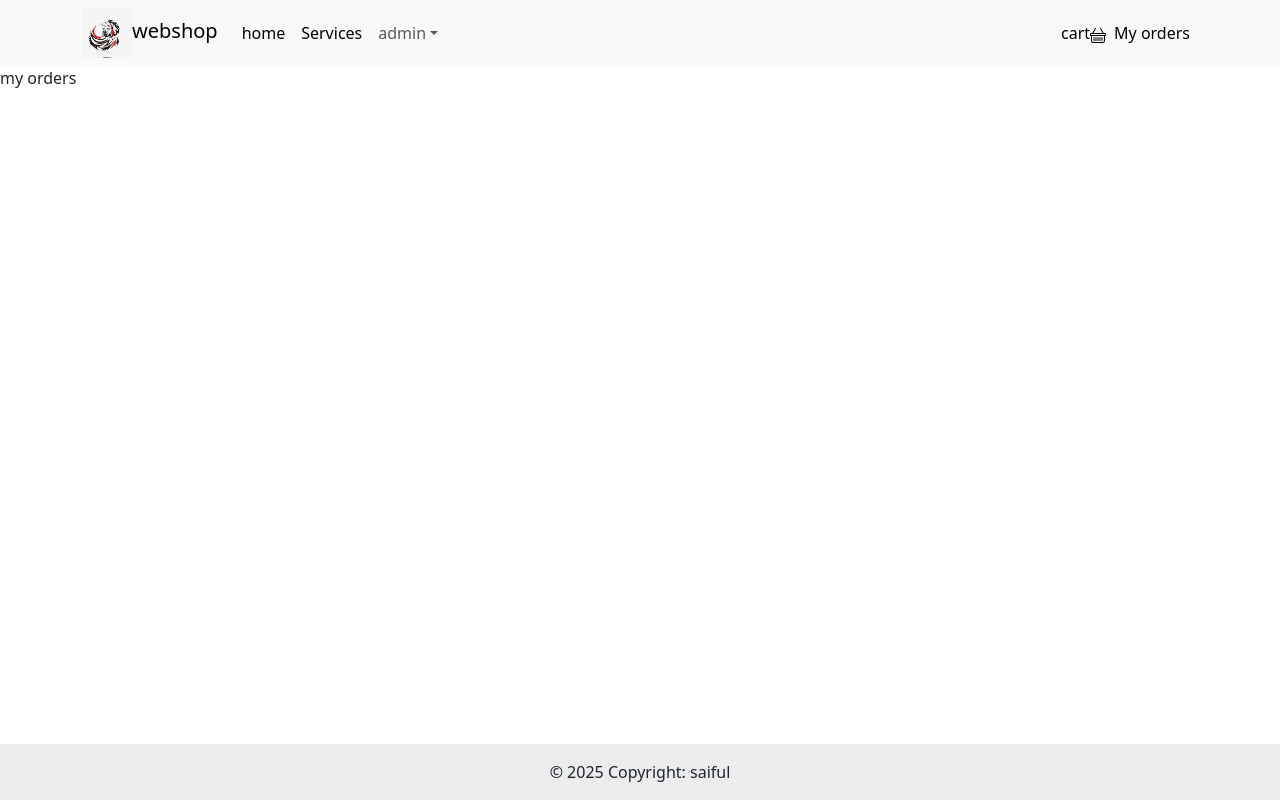
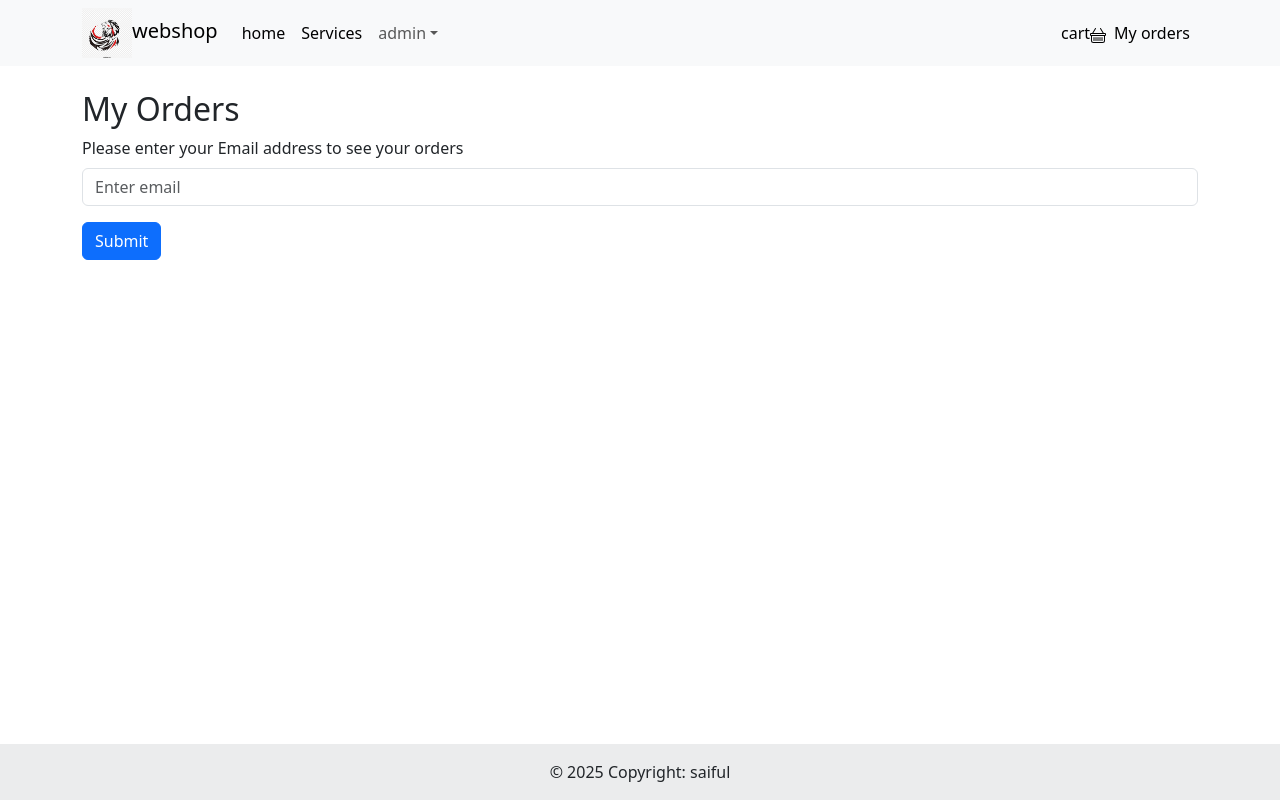
Before and after one commit to fra-uas-cloud-webshop/webshop-frontend, a React (Create React App) app: page /myOrders in a window 1280 px wide. Built offline with nearby package versions, Linux system fonts and the light colour scheme.

Commit message:
order history page added

```diff
--- a/src/components/common/CheckoutPage.js
+++ b/src/components/common/CheckoutPage.js
@@ -1,4 +1,4 @@
-import axios from "axios";
+
 import React, { useState, useEffect } from "react";
 import { Container, Table, Button, Form, Alert, Modal, Row, Col, Image } from "react-bootstrap";
 import { useNavigate } from "react-router-dom";
@@ -56,7 +56,7 @@ const CheckoutPage = () => {
                 customerEmail: userInfo.email,
                 phone: userInfo.phone,
                 shippingAddress: userInfo.address,
-            items: cart.map(item => ({
+            items:cart.map(item => ({
                 productId: item._id,
                 productName: item.productName,
                 quantity: item.quantity,
--- a/src/components/orders/MyOrders.js
+++ b/src/components/orders/MyOrders.js
@@ -1,9 +1,88 @@
-import React from 'react';
+import React, { useState } from "react";
+import { Button, Form, Alert, Table } from "react-bootstrap";
 
 const MyOrders = () => {
+    const [email, setEmail] = useState("");
+    const [orders, setOrders] = useState([]);
+    const [error, setError] = useState(null);
+    const [loading, setLoading] = useState(false);
+
+    const handleSubmit = async (e) => {
+        e.preventDefault();
+
+        if (!email) {
+            setError("Please enter a valid email address.");
+            return;
+        }
+
+        setLoading(true);
+        setError(null);
+
+        try {
+            const response = await fetch(`http://localhost:8080/api/orders/by-email?email=${email}`);
+
+            if (!response.ok) {
+                throw new Error("Failed to fetch orders. Please try again.");
+            }
+
+            const data = await response.json();
+            setOrders(data);
+        } catch (err) {
+            setError(err.message);
+        } finally {
+            setLoading(false);
+        }
+    };
+
     return (
-        <div>
-        my orders
+        <div className="container mt-4">
+            <h2>My Orders</h2>
+
+            <Form onSubmit={handleSubmit}>
+                <Form.Group className="mb-3" controlId="formBasicEmail">
+                    <Form.Label>Please enter your Email address to see your orders</Form.Label>
+                    <Form.Control
+                        type="email"
+                        placeholder="Enter email"
+                        value={email}
+                        onChange={(e) => setEmail(e.target.value)}
+                        required
+                    />
+                </Form.Group>
+                <Button type="submit" variant="primary" disabled={loading}>
+                    {loading ? "Loading..." : "Submit"}
+                </Button>
+            </Form>
+
+            {error && <Alert variant="danger" className="mt-3">{error}</Alert>}
+
+            {orders.length > 0 && (
+                <div className="mt-4">
+                    <h3>Your Orders</h3>
+                    <Table striped bordered hover>
+                        <thead>
+                            <tr>
+                                <th>#</th>
+                                <th>Order ID</th>
+                                <th>Total Amount</th>
+                                <th>Status</th>
+                                <th>Date</th>
+                            </tr>
+                        </thead>
+                        <tbody>
+                            {orders.map((order, index) => (
+                                <tr key={order.id}>
+                                    <td>{index + 1}</td>
+                                    <td>{order.id}</td>
+                                    <td>${order.totalAmount.toFixed(2)}</td>
+                                    <td>{order.status}</td>
+                                    <td>{new Date(order.createdAt).toLocaleDateString()}</td>
+                                </tr>
+                            ))}
+                        </tbody>
+                    </Table>
+                </div>
+            )}
         </div>
     );
 };
--- a/src/components/orders/OrderManagement.js
+++ b/src/components/orders/OrderManagement.js
@@ -2,8 +2,8 @@ import React from 'react';
 
 const OrderManagement = () => {
     return (
-        <div>
-            order management
+        <div className='container'>
+
         </div>
     );
 };
```
